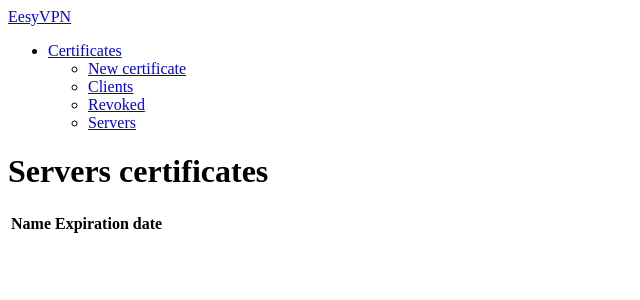
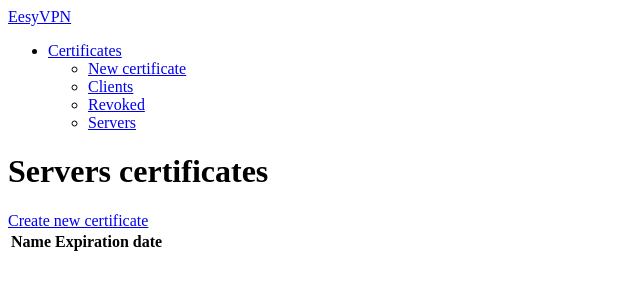
Before and after one commit to brenard/eesyvpnweb, a Python web app: template eesyvpnweb/templates/certs_server.mako in a window 1280 px wide. Shown: the top 300 px of the page, without its empty margins (0-640 px from the left). Run offline with Mako, Linux system fonts and the light colour scheme; the template is opened without the code that fills it, so the values that code supplies are empty; some libraries are stand-ins or nearby versions.

Commit message:
Add create button on server certificate page

```diff
--- a/eesyvpnweb/templates/certs_server.mako
+++ b/eesyvpnweb/templates/certs_server.mako
@@ -6,7 +6,10 @@
 <%block name="title_content">EesyVPN - Servers certificates</%block>
 
 <%block name="body_content">
-<h1>Servers certificates</h1>
+<div class='row-fluid'>
+	<div class='span9'><h1>Servers certificates</h1></div>
+	<div class='span3 btn-title-right'><a class='btn btn-primary' href='cert?action=create&type=server'>Create new certificate</a></div>
+</div>
 
 <table class="table table-hover table-striped">
 <tr>
```
